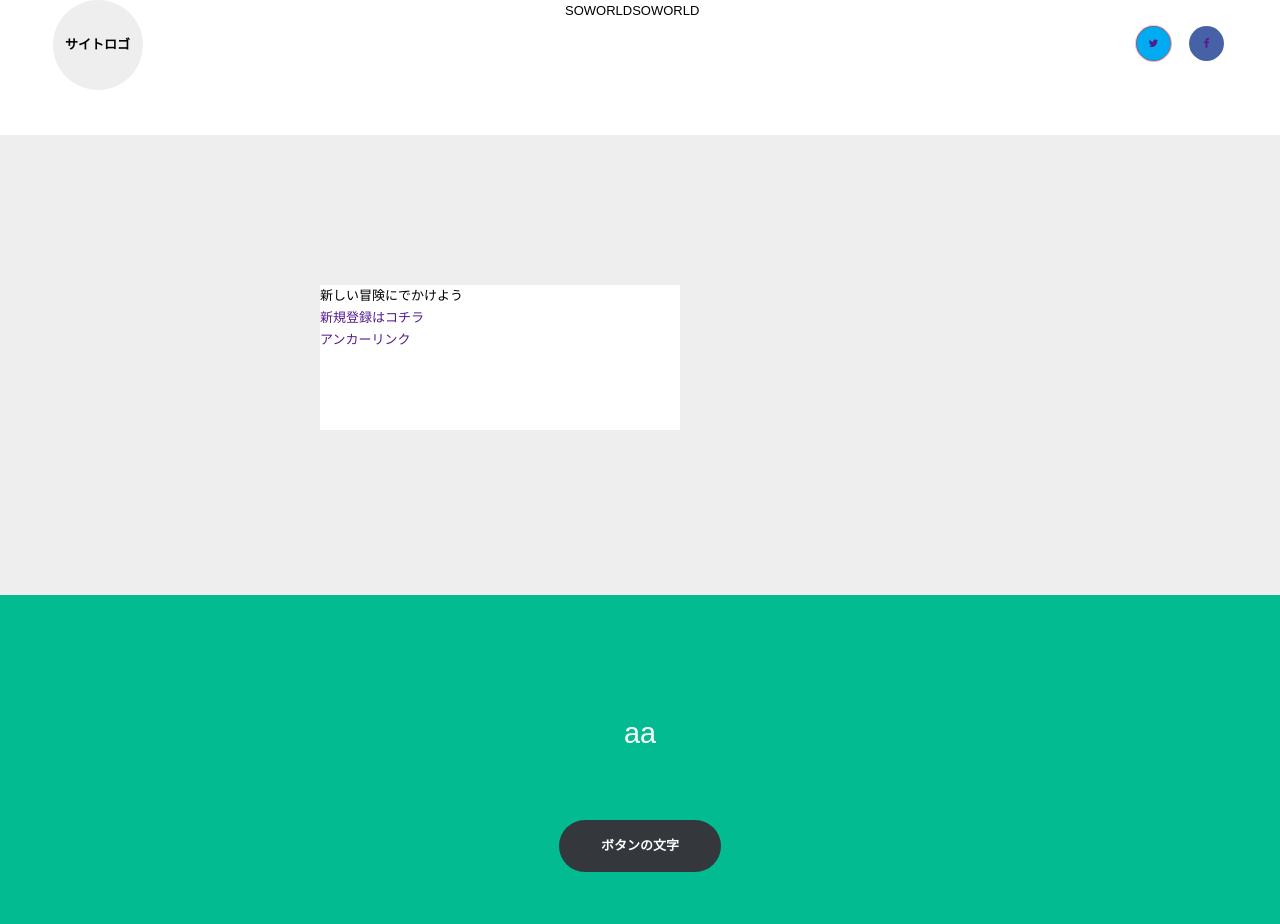
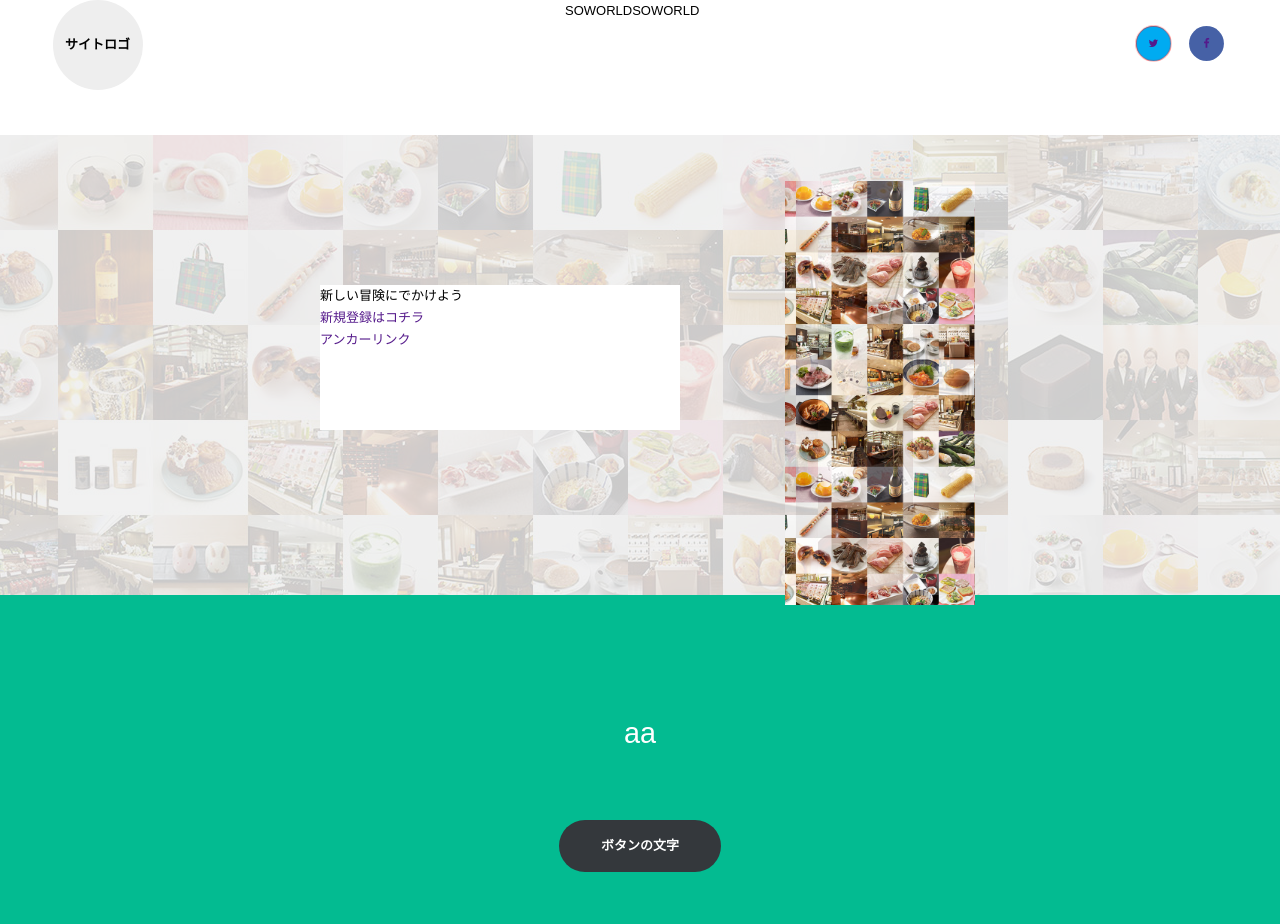
Before and after one commit to mitunori/t, a PHP site: page / in a window 1280 px wide. Run offline with PHP 8.4, Linux system fonts and the light colour scheme; some libraries are stand-ins or nearby versions.

Commit message:
css add+mainvisual_add

```diff
--- a/soworld/css/style.css
+++ b/soworld/css/style.css
@@ -192,6 +192,54 @@ body{
   left:25%;
 }
 
+
+.screen_layer{
+  position: absolute;
+  top:46px;
+  right: 305px;
+  overflow: hidden;
+  width:190px;
+  height: 424px;
+}
+
+.inner_layer_clip{
+  width:190px;
+  height: 424px;
+  background-image: url(../img/top/bg_layer.jpg);
+ -webkit-background-size: 500px;
+  background-size: 500px;
+  -webkit-animation: bgscroll 25s linear infinite;
+  animation: bgscroll 25s linear infinite;
+}
+
+
+
+@-webkit-keyframes bgscroll {
+ 0% {background-position: 0 0;}
+ 100% {background-position: -500px 0 ;}
+}
+
+@keyframes bgscroll {
+ 0% {background-position: 0 0;}
+ 100% {background-position: -500px 0;}
+}
+
+
+.outer_layer_clip{
+   top:0;
+    left: 0;
+    width: 100%;
+    height: 460px;
+    background-image: url(../img/top/bg_layer.jpg);
+    background-attachment: fixed;
+    background-position: 0 0;
+    position: absolute;
+    opacity: .15;
+    -webkit-animation: bgscroll 25s linear infinite;
+    animation: bgscroll 25s linear infinite;
+}
+
+
 /*キーフレームテンプレ
 -------------------------*/
 
@@ -202,6 +250,7 @@ body{
   -webkit-animation: bg-gradation-one 10s ease-in 0.1s infinite alternate;
   animation: bg-gradation-one 10s ease-in 0.1s infinite alternate;
 }
+
 
 
 
--- a/soworld/index.html
+++ b/soworld/index.html
@@ -29,6 +29,12 @@
 	</header>
   <!-- end#header -->
 	<div class="main_visual">
+	<div class="screen_layer">
+		<div class="inner_layer_clip"></div>
+	</div>
+	<!-- inner_layer_clip -->
+  <div class="outer_layer_clip"></div>
+  <!-- end.outer_layer_clip -->
 		<div class="box">
 			<p>新しい冒険にでかけよう</p>
 			<p class="new_member_link"><a href="">新規登録はコチラ</a></p>
```
Also changed, not shown: soworld/img/top/bg_layer.jpg (added).
